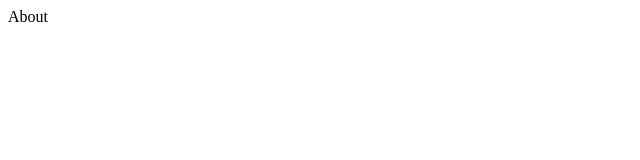
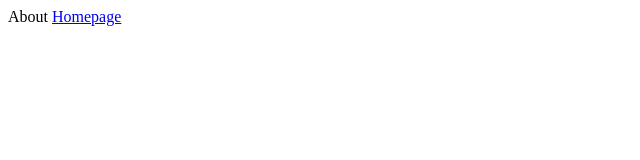
Before and after one commit to hoyinleung/github_page, a plain HTML site: page about.html in a window 1280 px wide. Shown: the full height of the page, 0-640 px from the left. Drawn offline with Linux system fonts and the light colour scheme.

Commit message:
Update about.html

```diff
--- a/about.html
+++ b/about.html
@@ -8,6 +8,6 @@
 </head>
 <body>
     About
-    <a href="./"></a>
+    <a href="./">Homepage</a>
 </body>
 </html>
```
